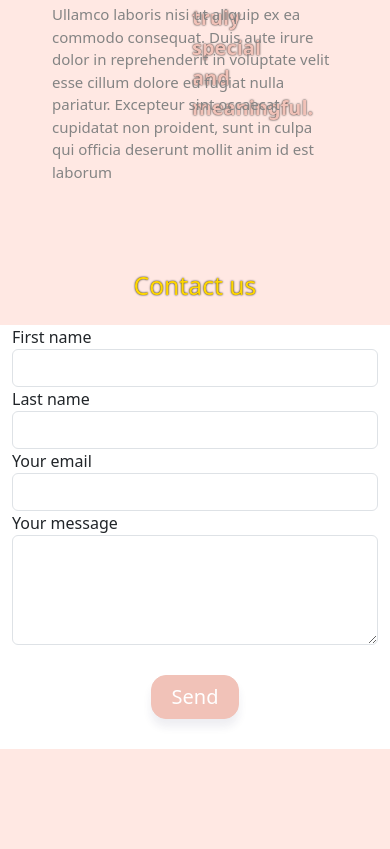
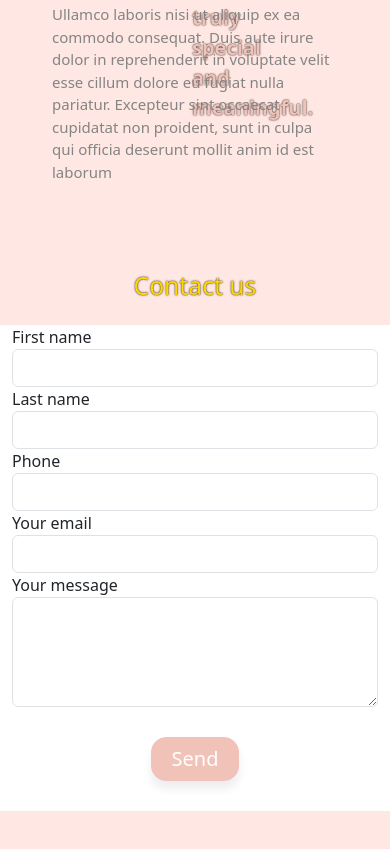
Before and after one commit to Madlyn-Manneh/Birth-and-Bloom, a plain HTML site: page index.html in a window 390 px wide. Shown: the part 1463-2312 px from the top of the page. Drawn offline with nearby package versions, Linux system fonts and the light colour scheme; grey boxes are pictures that could not be loaded.

Commit message:
Updated the contact form
Added a section for phone number

```diff
--- a/index.html
+++ b/index.html
@@ -220,9 +220,21 @@
                     </div>
                     <!--Grid column-->
                   </div>
-                  <!--Grid row-->
+                  <!--Grid column-->
+                  <div class="col-md-6">
+                    <div class="md-form mb-0">
+                      <label for="name" class="">Phone</label>
+                      <input
+                        type="number"
+                        id="phone"
+                        name="phone"
+                        class="form-control"
+                        required
+                      />
+                    </div>
+                  </div>
+                  <!--Grid column-->
 
-                  <!--Grid row-->
                   <div class="row">
                     <div class="col-md-12">
                       <div class="md-form mb-0">
```
